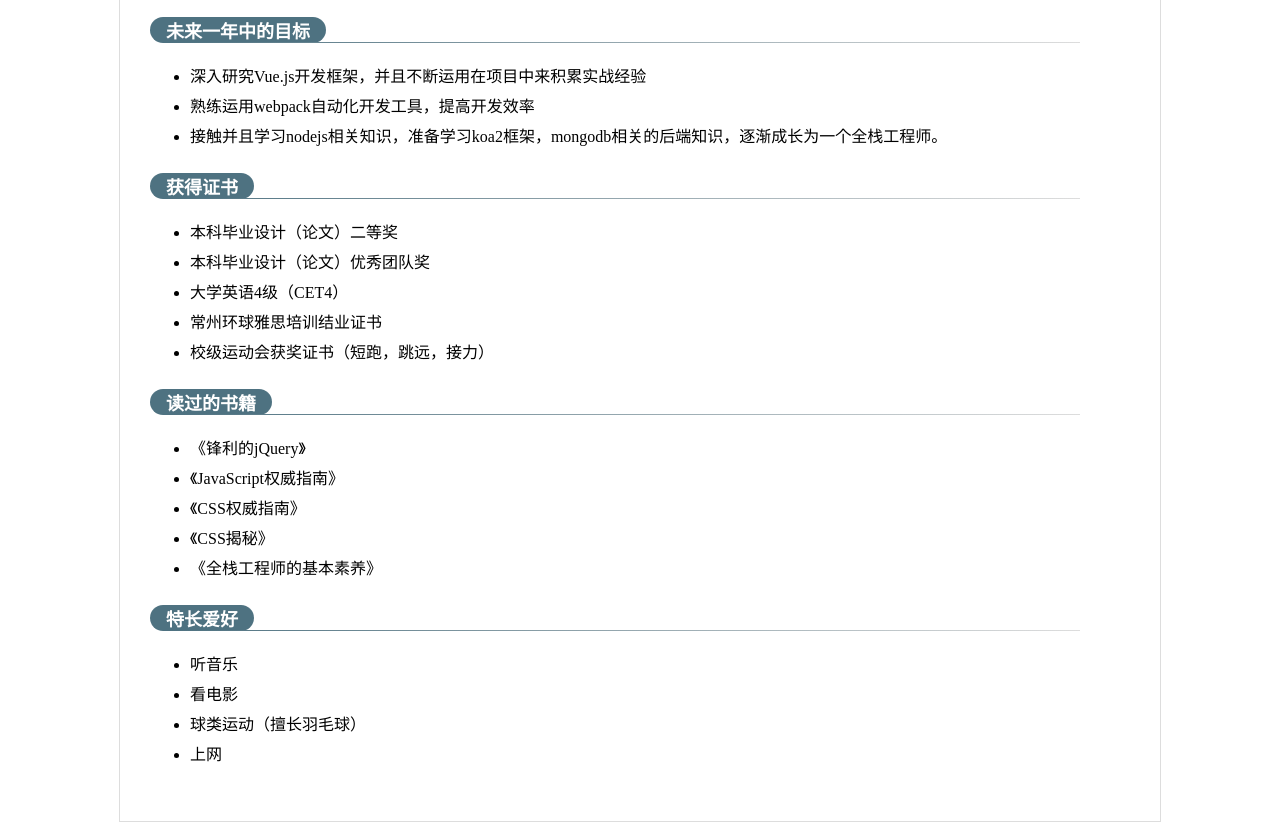
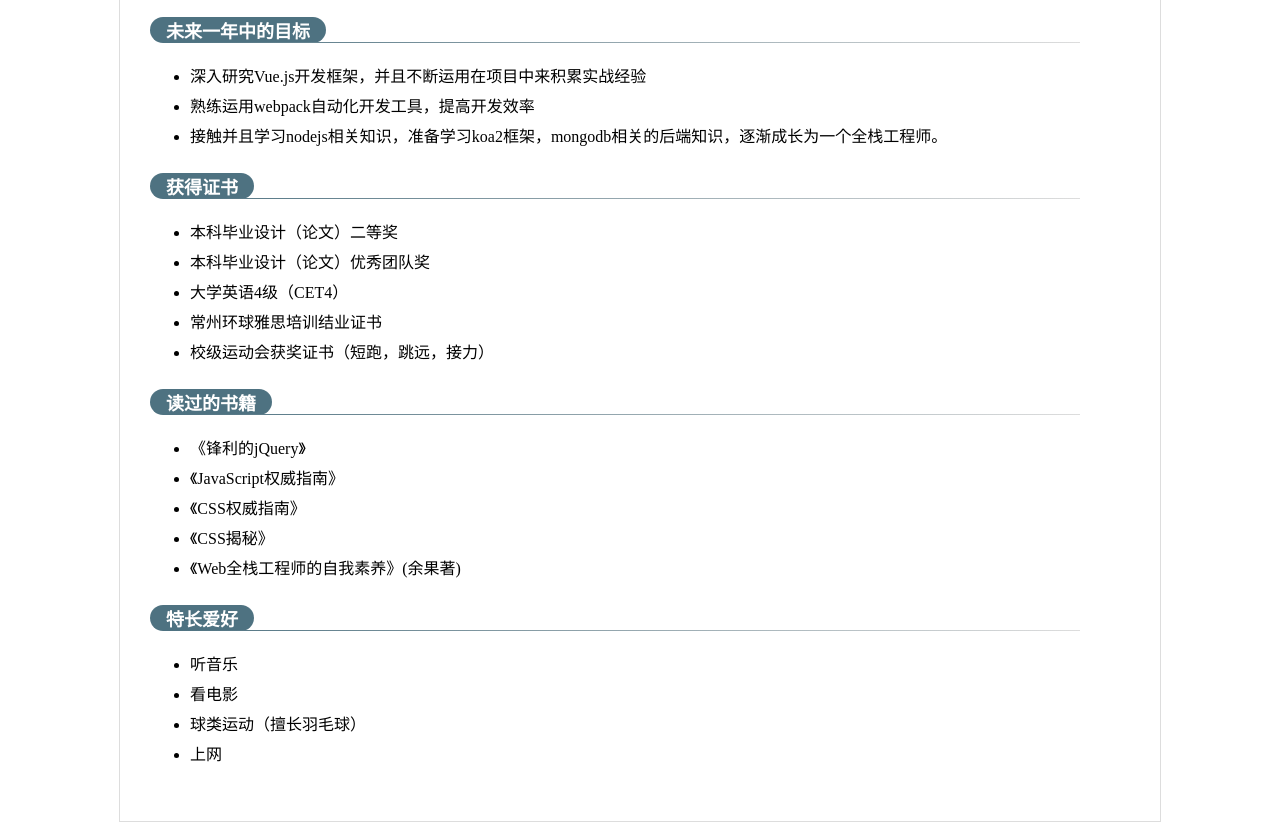
Before and after one commit to chenjibin/chenjibin.github.io, a plain HTML site: page index.html in a window 1280 px wide. Shown: the part 1664-2486 px from the top of the page. Drawn offline with Linux system fonts and the light colour scheme.

Commit message:
new change

```diff
--- a/index.html
+++ b/index.html
@@ -266,7 +266,7 @@
                     <li>《JavaScript权威指南》</li>
                     <li>《CSS权威指南》</li>
                     <li>《CSS揭秘》</li>
-                    <li>《全栈工程师的基本素养》</li>
+                    <li>《Web全栈工程师的自我素养》(余果著)</li>
                 </ul>
             </li>
 
```
